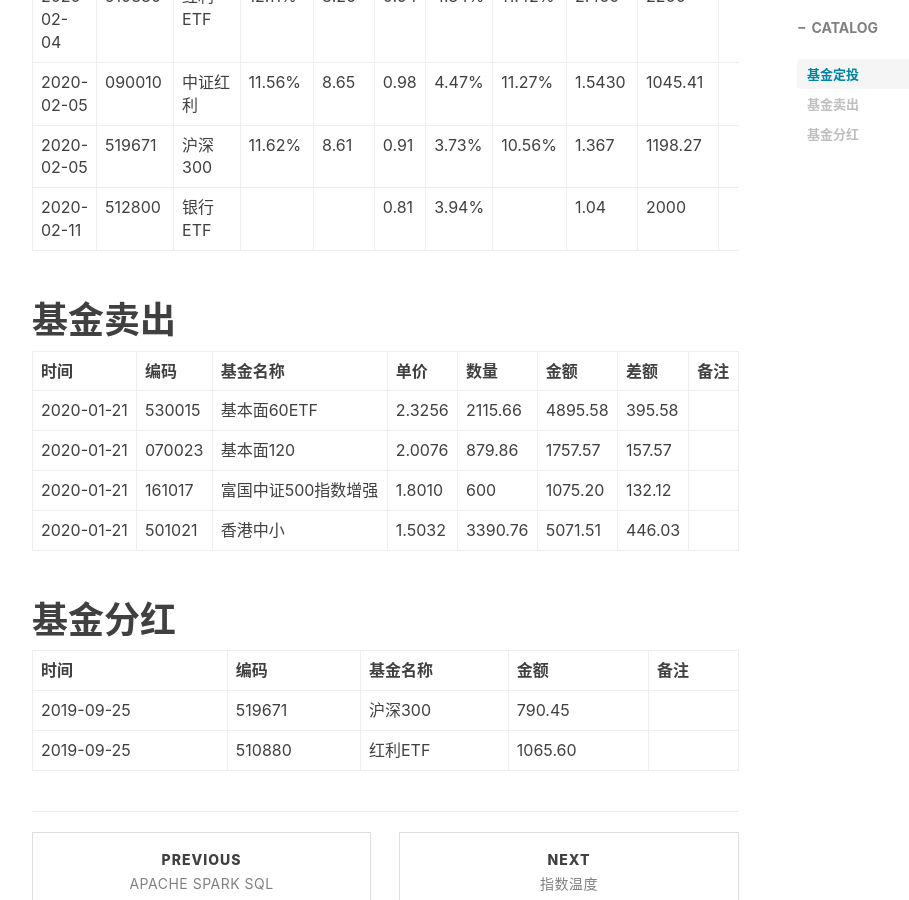
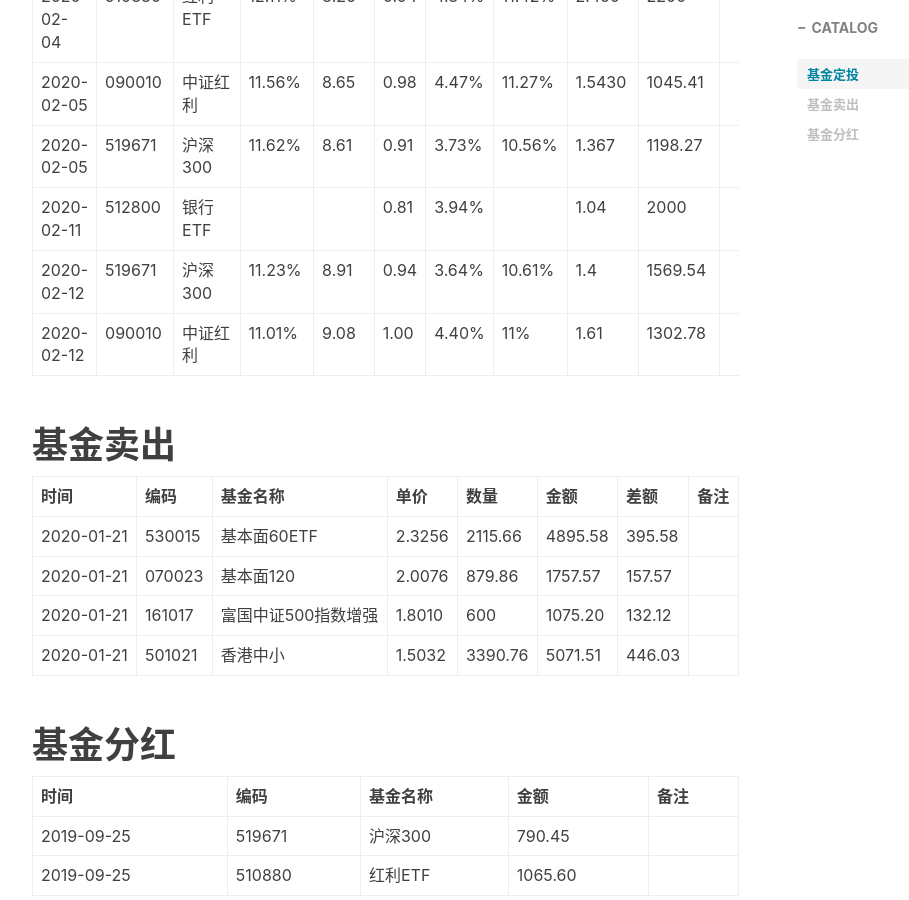
Before and after one commit to shoppingwang/shoppingwang.github.io, a Jekyll site: the page built from _posts/2019-07-02-investment-records.md, in a window 1280 px wide and 900 px high, scrolled down 3718 px. Shown: the whole window, without its empty margins (233-1142 px from the left). Built offline with Jekyll 4.4.1, drawn with Linux system fonts in a browser that asks for light colours; nearby versions of some CDN libraries; comment, search, counter and statistics services are not loaded.

Commit message:
Investment on 02/11

```diff
--- a/_posts/2019-07-02-investment-records.md
+++ b/_posts/2019-07-02-investment-records.md
@@ -66,6 +66,8 @@ tags:
 | 2020-02-05 | 090010 | 中证红利 | 11.56% | 8.65 | 0.98 | 4.47% | 11.27% | 1.5430 | 1045.41 |  |
 | 2020-02-05 | 519671 | 沪深300 | 11.62% | 8.61 | 0.91 | 3.73% | 10.56% | 1.367 | 1198.27 |  |
 | 2020-02-11 | 512800 | 银行ETF |  |  | 0.81 | 3.94% |  | 1.04 | 2000 |  |
+| 2020-02-12 | 519671 | 沪深300 | 11.23% | 8.91 | 0.94 | 3.64% | 10.61% | 1.4 | 1569.54 |  |
+| 2020-02-12 | 090010 | 中证红利 | 11.01% | 9.08 | 1.00 | 4.40% | 11% | 1.61 | 1302.78 |  |
 
 # 基金卖出
 
```
